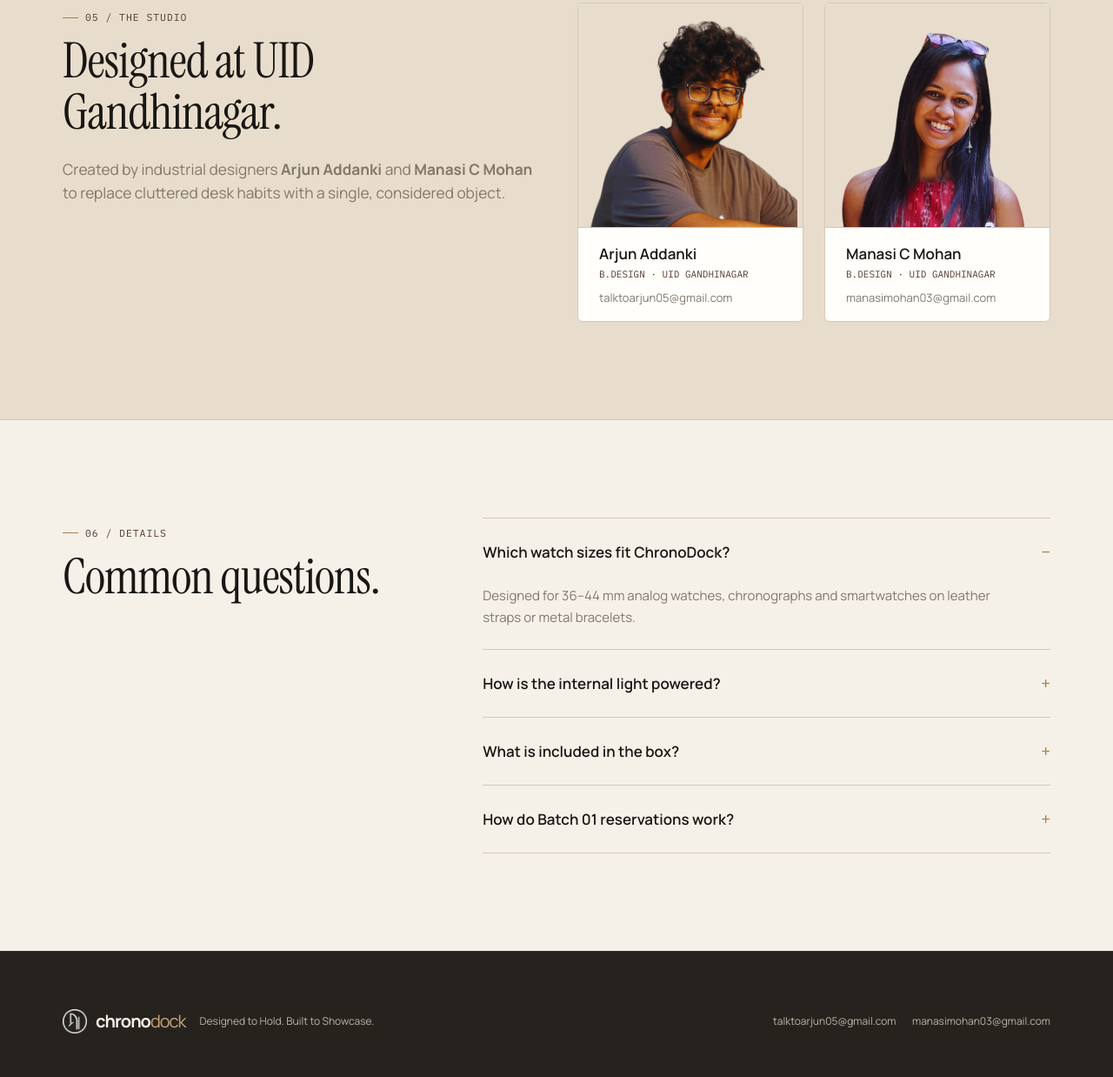
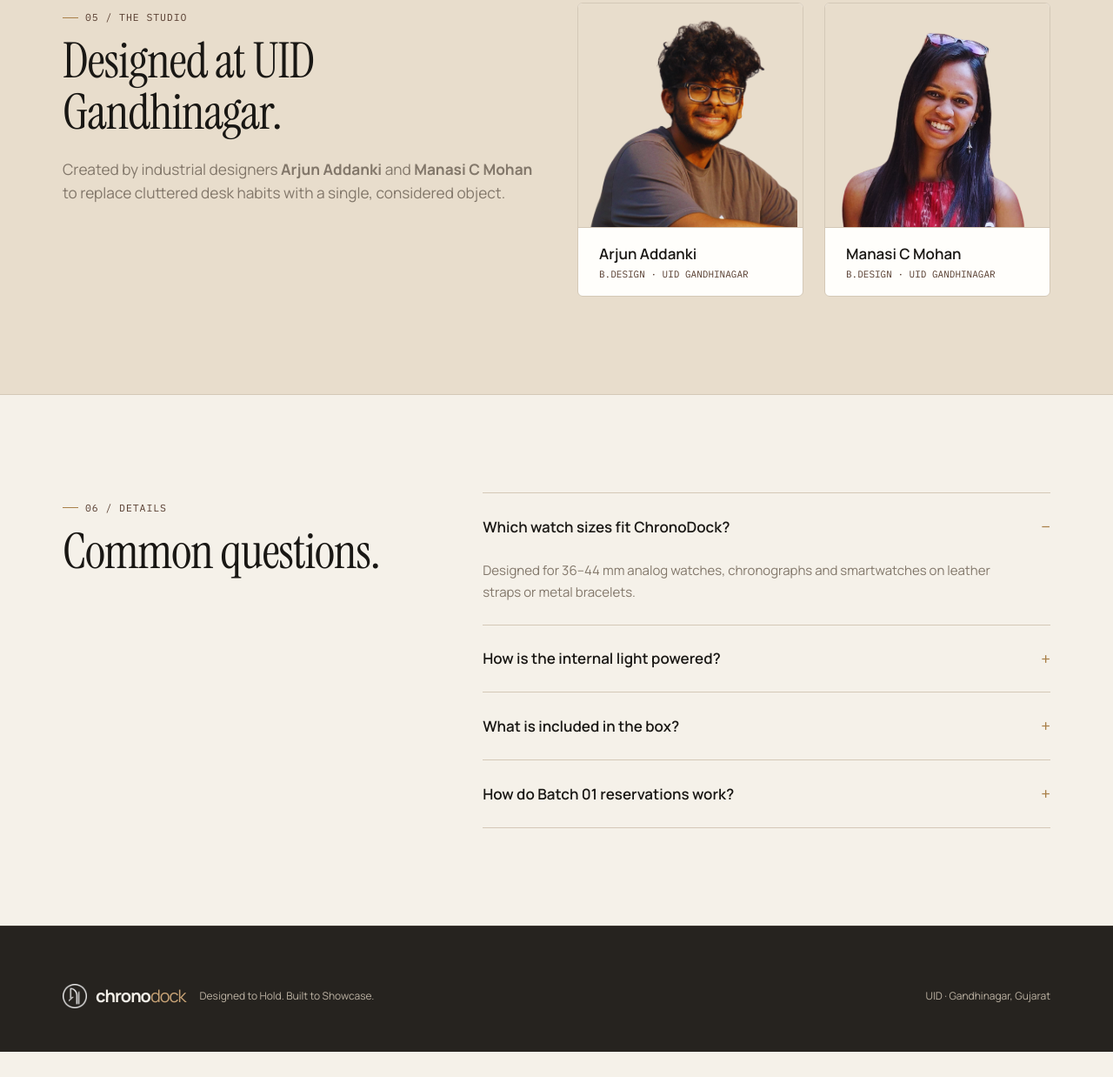
Before and after one commit to Drakon05/chronodock, a plain HTML site: page index.html in a window 1280 px wide. Shown: the part 5033-6271 px from the top of the page at 87% size. After the commit the page ends 6242 px from the top, so only its background shows below. Drawn offline with Linux system fonts and the light colour scheme.

Commit message:
Remove contact emails from founder cards and footer

```diff
--- a/index.html
+++ b/index.html
@@ -479,8 +479,7 @@
               </div>
               <div class="founder-info">
                 <h3>Arjun Addanki</h3>
-                <span class="founder-role">B.DESIGN · UID GANDHINAGAR</span>
-                <a href="mailto:talktoarjun05@gmail.com" class="founder-contact">talktoarjun05@gmail.com</a>
+                <span class="founder-role" style="margin-bottom:0;">B.DESIGN · UID GANDHINAGAR</span>
               </div>
             </article>
 
@@ -496,8 +495,7 @@
               </div>
               <div class="founder-info">
                 <h3>Manasi C Mohan</h3>
-                <span class="founder-role">B.DESIGN · UID GANDHINAGAR</span>
-                <a href="mailto:manasimohan03@gmail.com" class="founder-contact">manasimohan03@gmail.com</a>
+                <span class="founder-role" style="margin-bottom:0;">B.DESIGN · UID GANDHINAGAR</span>
               </div>
             </article>
           </div>
@@ -559,10 +557,7 @@
           </a>
           <span>Designed to Hold. Built to Showcase.</span>
         </div>
-        <div>
-          <a href="mailto:talktoarjun05@gmail.com" style="margin-right: 16px;">talktoarjun05@gmail.com</a>
-          <a href="mailto:manasimohan03@gmail.com">manasimohan03@gmail.com</a>
-        </div>
+        <span>UID · Gandhinagar, Gujarat</span>
       </div>
     </div>
   </footer>
```
